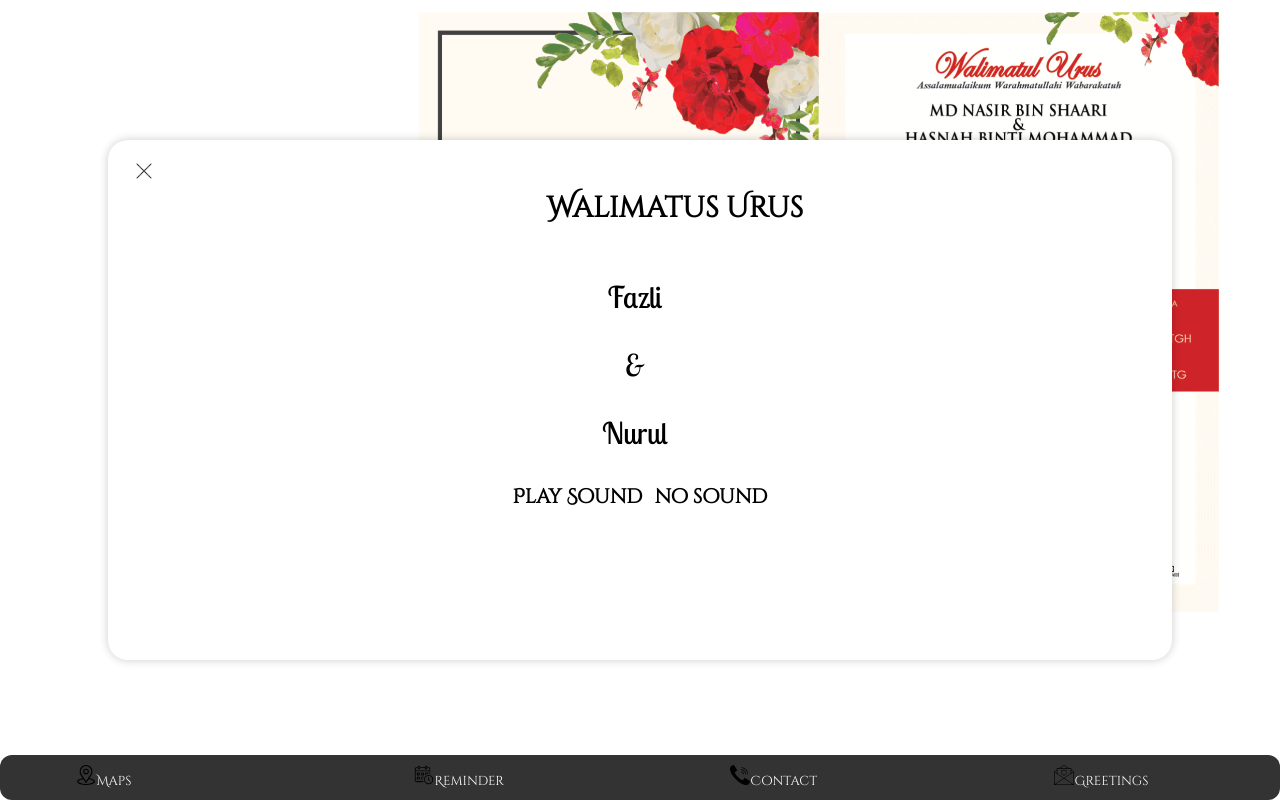
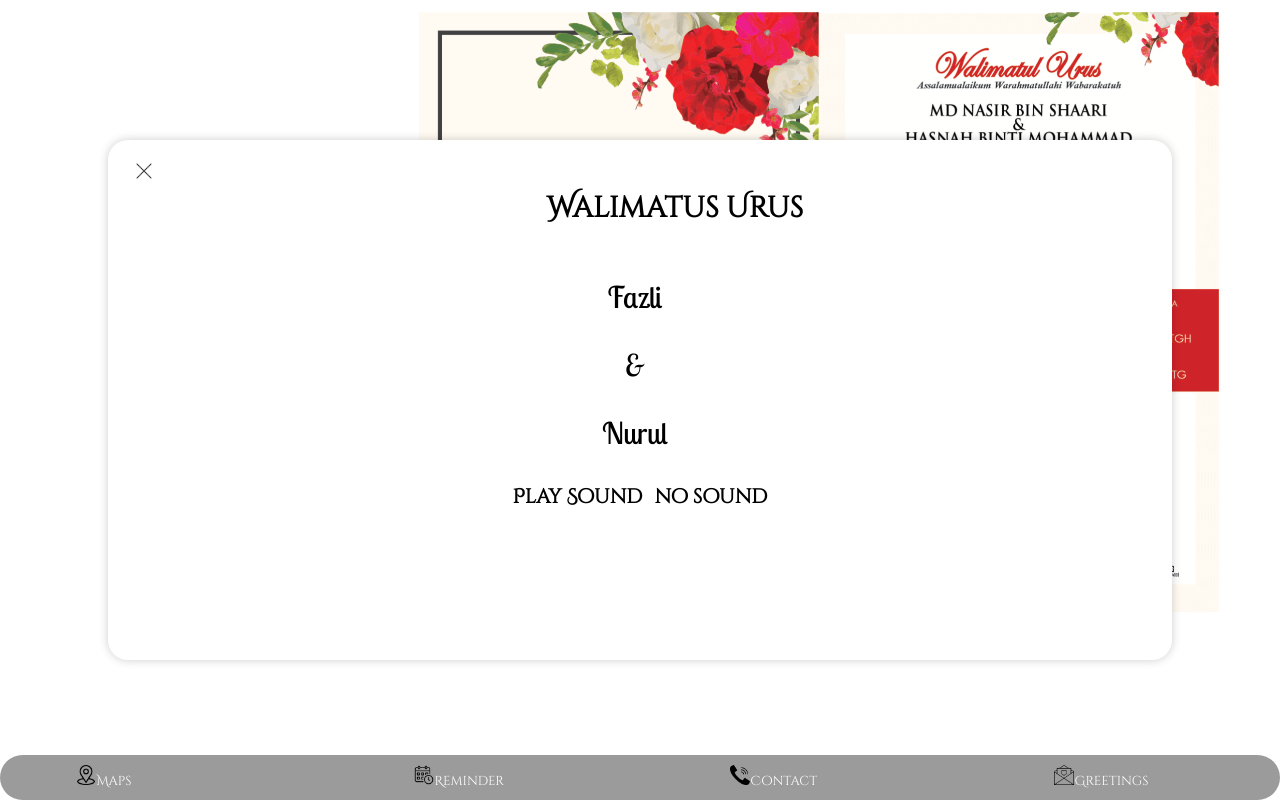
Before and after one commit to FahmiRid/wedding-card1, a React (Create React App) app: page / in a window 1280 px wide. Built offline with nearby package versions, Linux system fonts and the light colour scheme.

Commit message:
changing background color for bottomNavigation

```diff
--- a/src/styles/BottomNavigation.css
+++ b/src/styles/BottomNavigation.css
@@ -3,12 +3,12 @@
     display: flex;
     justify-content: space-around;
     align-items: center;
-    background-color: #333;
+    background-color: #9c9b9b;
     color: #fff;
     position: fixed;
     bottom: 0;
     width: 100%;
-    border-radius: 12px;
+    border-radius: 30px;
 
   }
 
```
